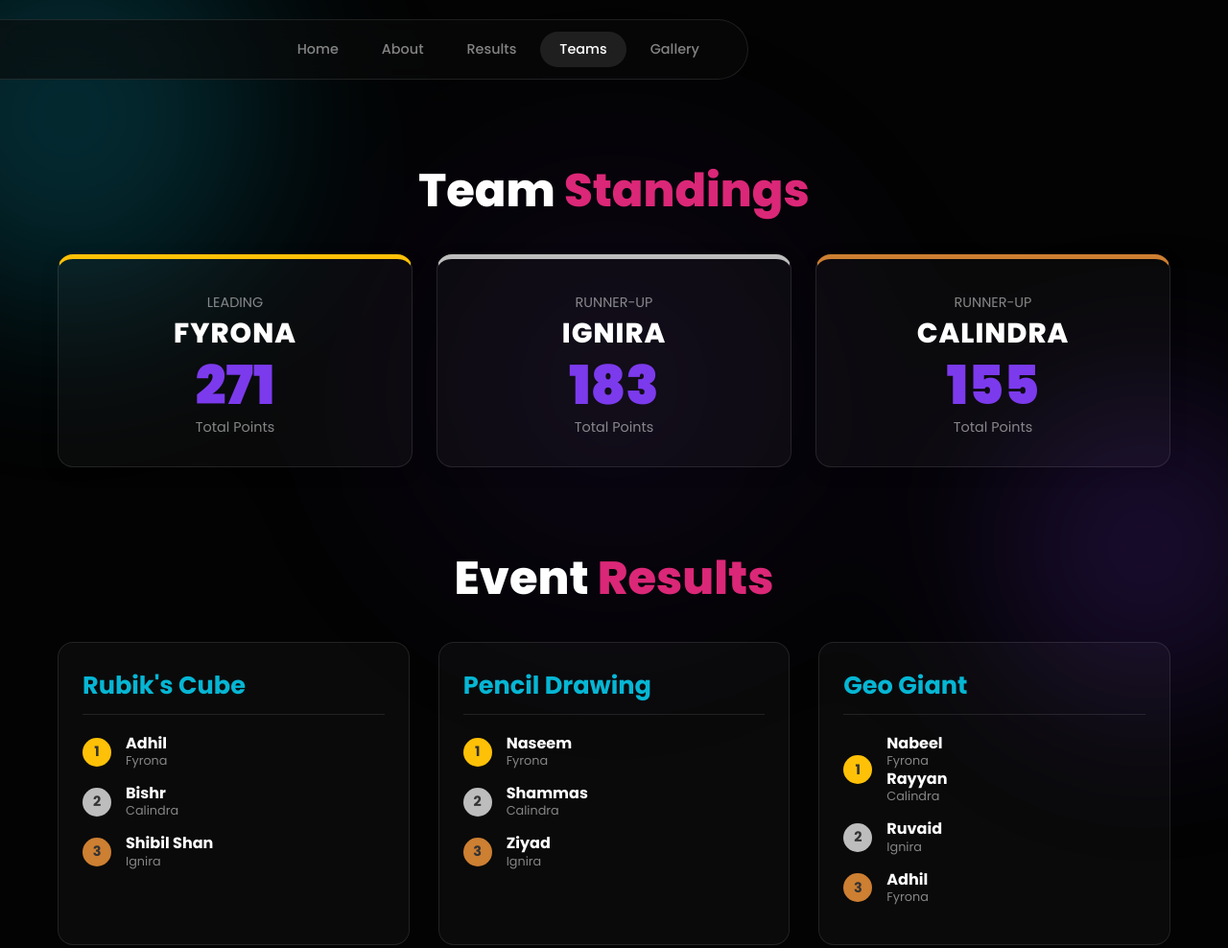
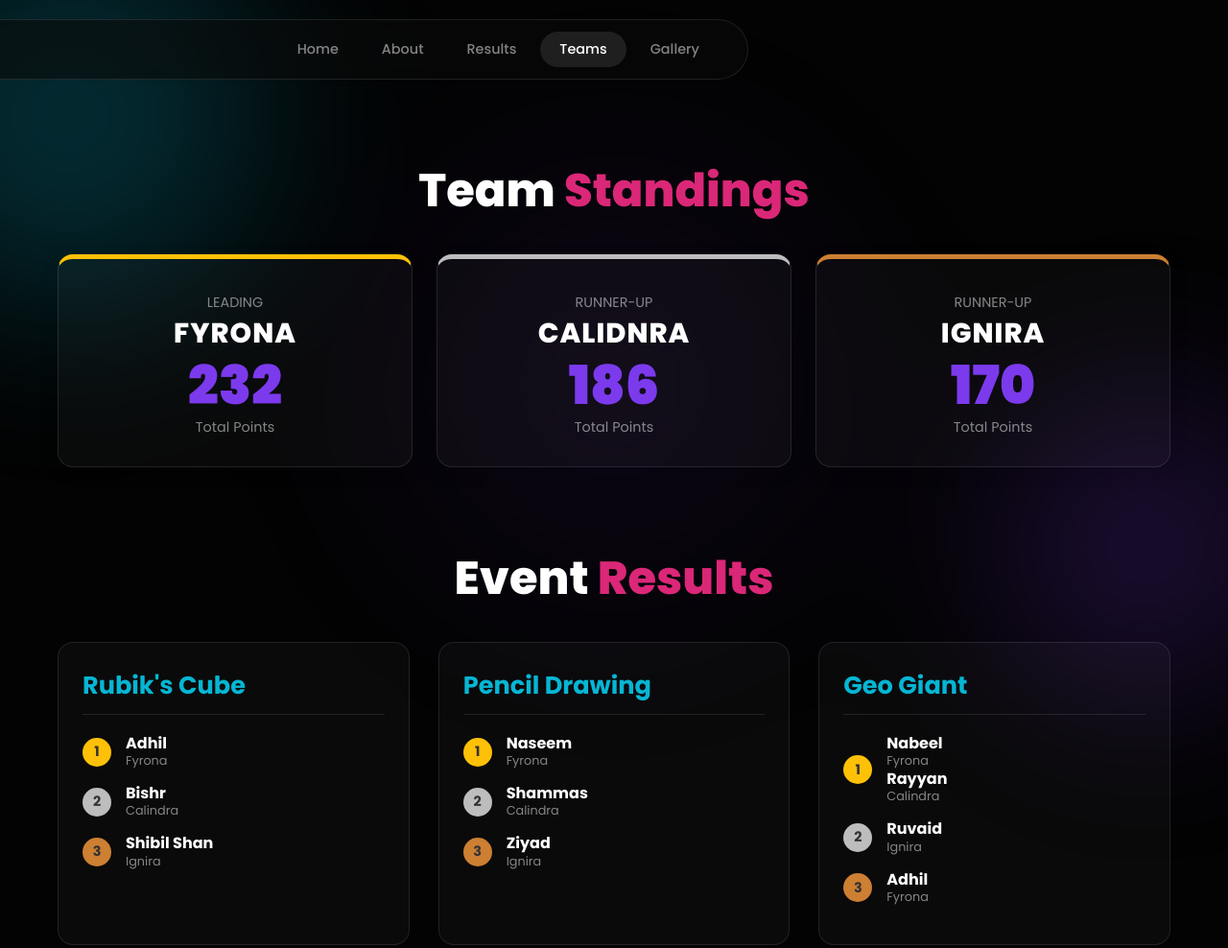
Before and after one commit to kaliaura/results, a plain HTML site: page index.html in a window 1280 px wide. Shown: the top 988 px of the page at 96% size. Drawn offline with Linux system fonts and the light colour scheme.

Commit message:
.
Co-Authored-By: MAIZEN  <maizengg14@gmail.com>

```diff
--- a/index.html
+++ b/index.html
@@ -315,7 +315,7 @@
 
                 <p class="team-points-label">LEADING</p>
                 <div class="team-name-big">Fyrona</div>
-                <div class="team-score-big">271</div>
+                <div class="team-score-big">232</div>
                 <div class="team-points-label">Total Points</div>
             </div>
 
@@ -324,16 +324,16 @@
             <!-- 2nd Place Card -->
             <div class="team-card-result second">
                 <p class="team-points-label">RUNNER-UP</p>
-                <div class="team-name-big">Ignira</div>
-                <div class="team-score-big">183</div>
+                <div class="team-name-big">Calidnra</div>
+                <div class="team-score-big">186</div>
                 <div class="team-points-label">Total Points</div>
             </div>
 
             <!-- 3rd Place Card -->
             <div class="team-card-result third">
                 <p class="team-points-label">RUNNER-UP</p>
-                <div class="team-name-big">Calindra</div>
-                <div class="team-score-big">155</div>
+                <div class="team-name-big">Ignira</div>
+                <div class="team-score-big">170</div>
                 <div class="team-points-label">Total Points</div>
             </div>
         </section>
```
